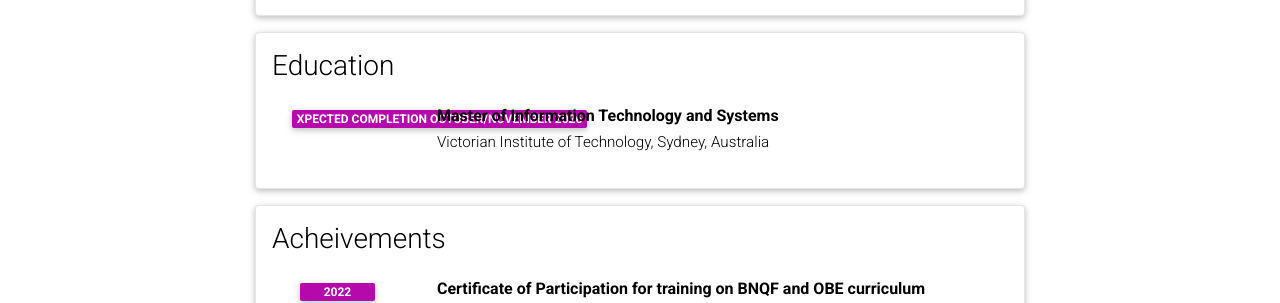
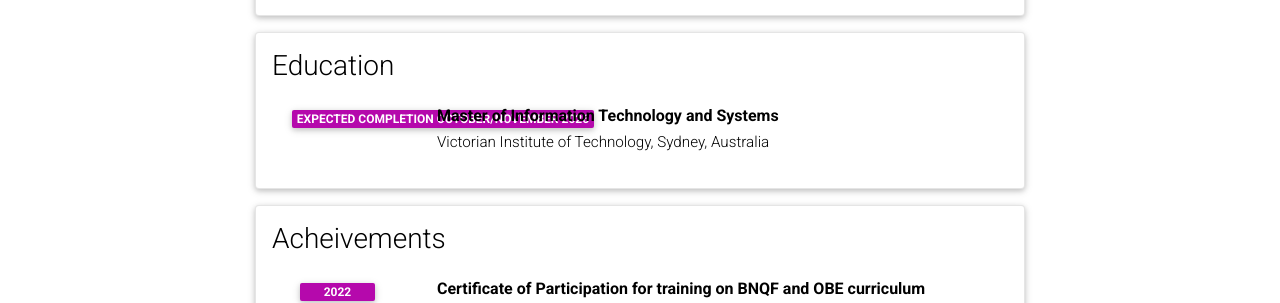
Before and after one commit to psarkerbd/psarkerbd.github.io, a Jekyll site: the page built from _pages/cv.md, in a window 1280 px wide and 900 px high. Shown: the part 323-626 px from the top of the window. Built offline with Jekyll 4.4.1, drawn with Linux system fonts in a browser that asks for light colours; comment, search, counter and statistics services are not loaded; a style sheet for code colours, icons or effects is not loaded.

Commit message:
Update cv.yml

```diff
--- a/_data/cv.yml
+++ b/_data/cv.yml
@@ -9,7 +9,7 @@
     - title: Master of Information Technology and Systems
       institution: Victorian Institute of Technology, Sydney, Australia
       Major: Business Analytics
-      year: xpected completion October/November 2026
+      year: Expected completion October/November 2026
 
 
 
```
